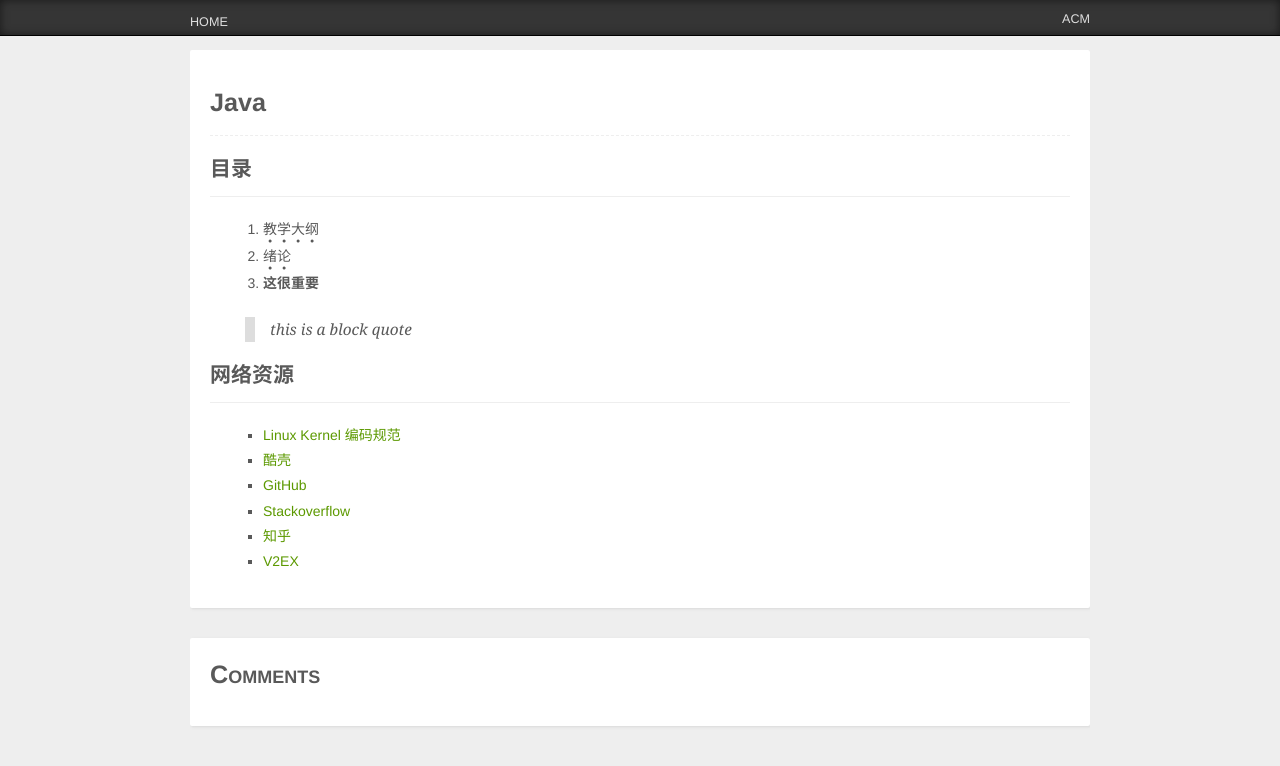
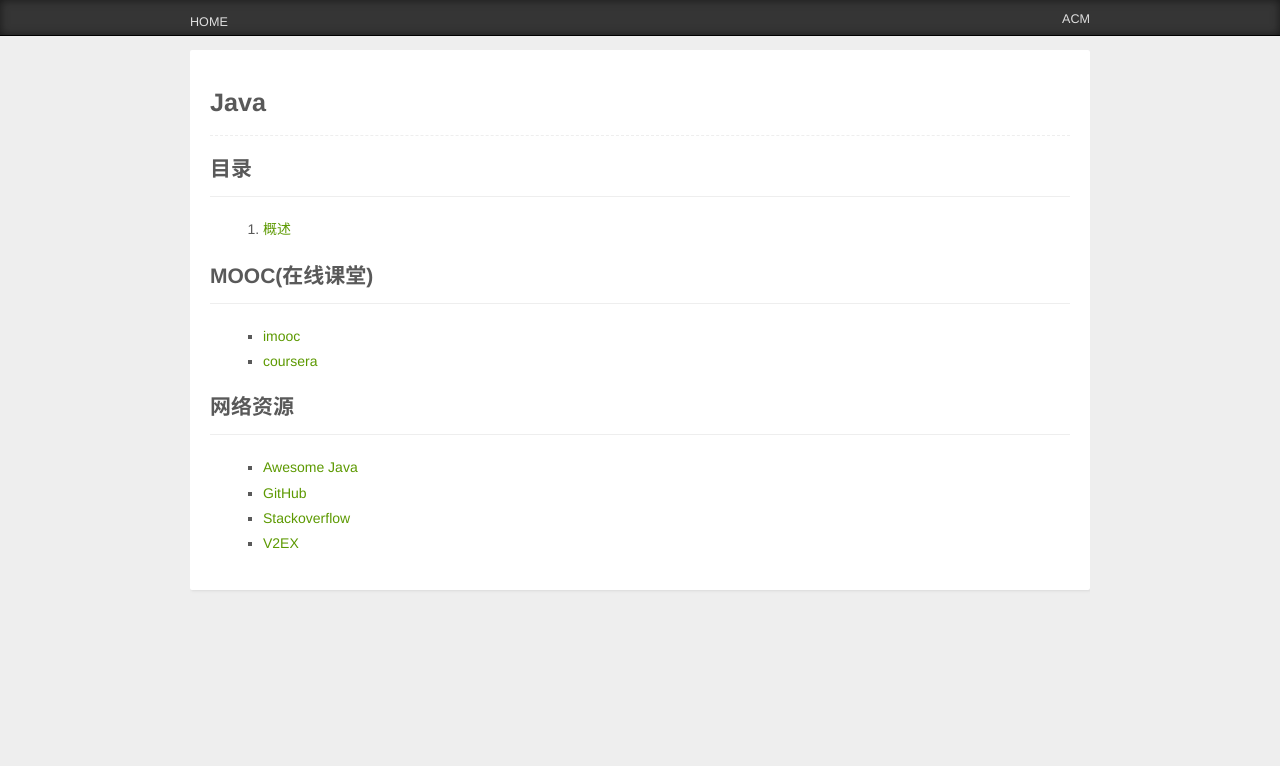
Before and after one commit to zjsu/java, a Jekyll site: the page built from index.md, in a window 1280 px wide. Shown: the top 766 px of the page. Built offline with Jekyll 4.4.1, drawn with Linux system fonts in a browser that asks for light colours; Markdown is read by kramdown in place of the engine named in the settings; comment, search, counter and statistics services are not loaded.

Commit message:
Add chapter 1

```diff
--- a/index.md
+++ b/index.md
@@ -1,22 +1,21 @@
 ---
+comments: false
 ---
 
 # {{ site.title }}
 
 ## 目录
 
-0. _教学大纲_
-1. *绪论*
-2. **这很重要**
+1. [概述](chapters/1)
 
-> this is a
-> block quote
+## MOOC(在线课堂)
+
+- [imooc](http://www.imooc.com/course/list?c=java)
+- [coursera](https://www.coursera.org/specializations/java-object-oriented)
 
 ## 网络资源
 
-- [Linux Kernel 编码规范](https://github.com/torvalds/linux/blob/master/Documentation/zh_CN/CodingStyle)
-- [酷壳](http://coolshell.cn/)
+- [Awesome Java](https://github.com/akullpp/awesome-java)
 - [GitHub](https://github.com)
-- [Stackoverflow](http://stackoverflow.com/questions/tagged/data-structures)
-- [知乎](http://www.zhihu.com/topic/19591797)
+- [Stackoverflow](http://stackoverflow.com/questions/tagged/java)
 - [V2EX](http://v2ex.com)
```
Also changed, not shown: chapters/1/index.md (added, +19 -0 lines), .travis.yml, 1 other file.
